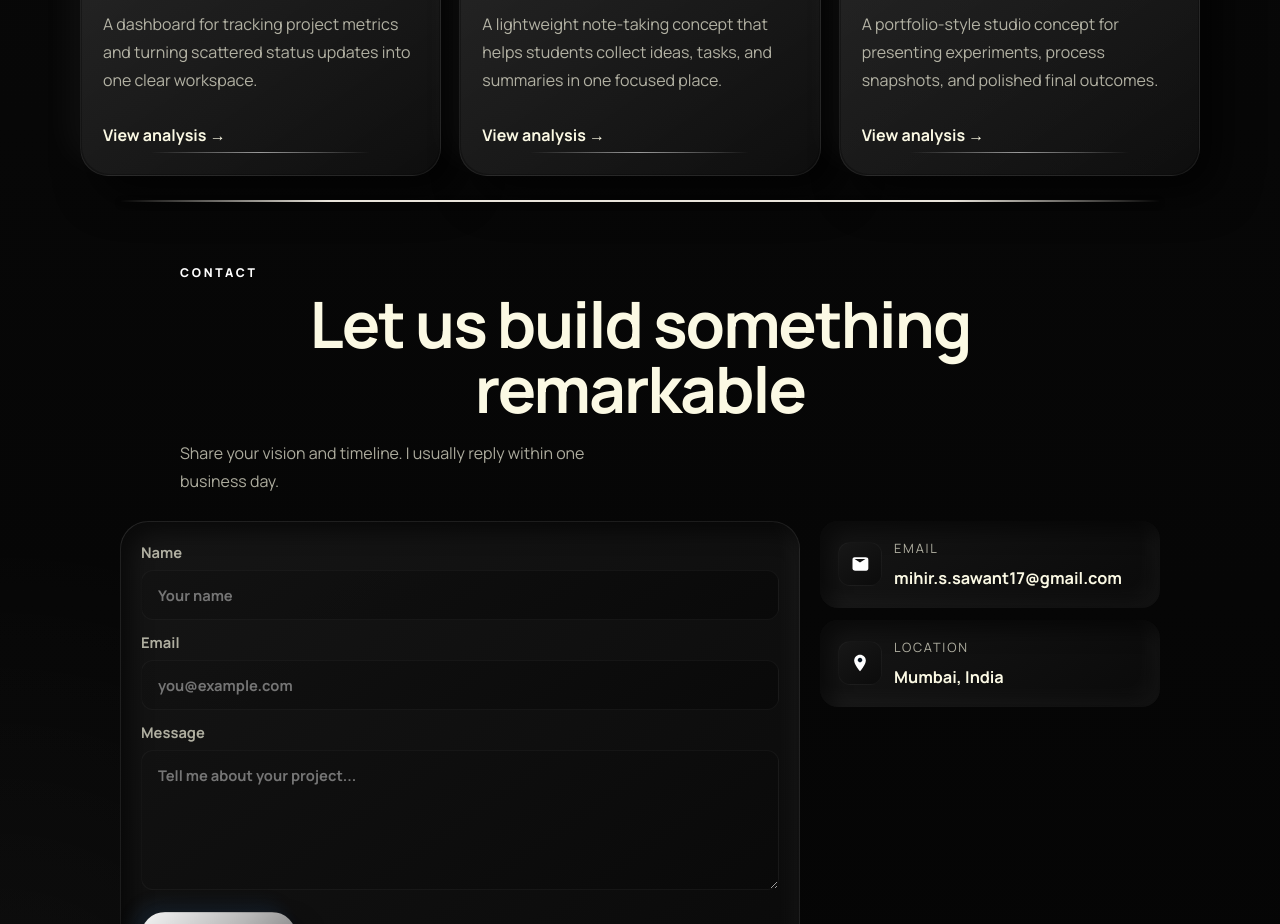
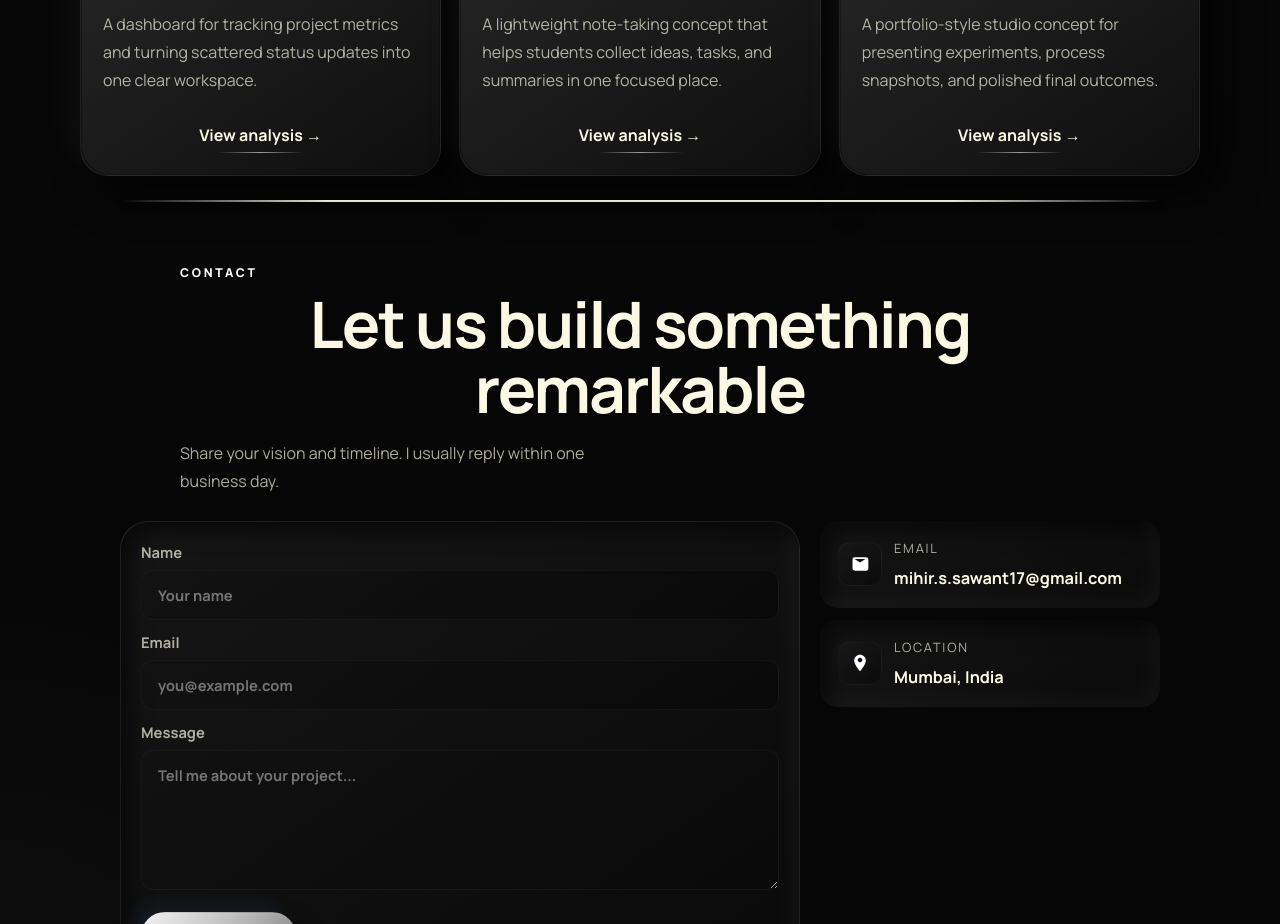
Before and after one commit to itsmierrrrr/Project-Analysis, a React (Vite) app: page / in a window 1280 px wide. Shown: the part 1300-2224 px from the top of the page. Built offline with nearby package versions, Linux system fonts and the light colour scheme.

Commit message:
update project cards

```diff
--- a/src/styles.css
+++ b/src/styles.css
@@ -598,6 +598,14 @@ h3 {
   opacity: 0.7;
 }
 
+/* Center the action link inside project cards */
+.project-card .card-link {
+  align-self: center; /* centers horizontally in a column flex container */
+  text-align: center;
+  width: auto;
+  max-width: 80%;
+}
+
 .pill {
   display: inline-flex;
   align-items: center;
```
